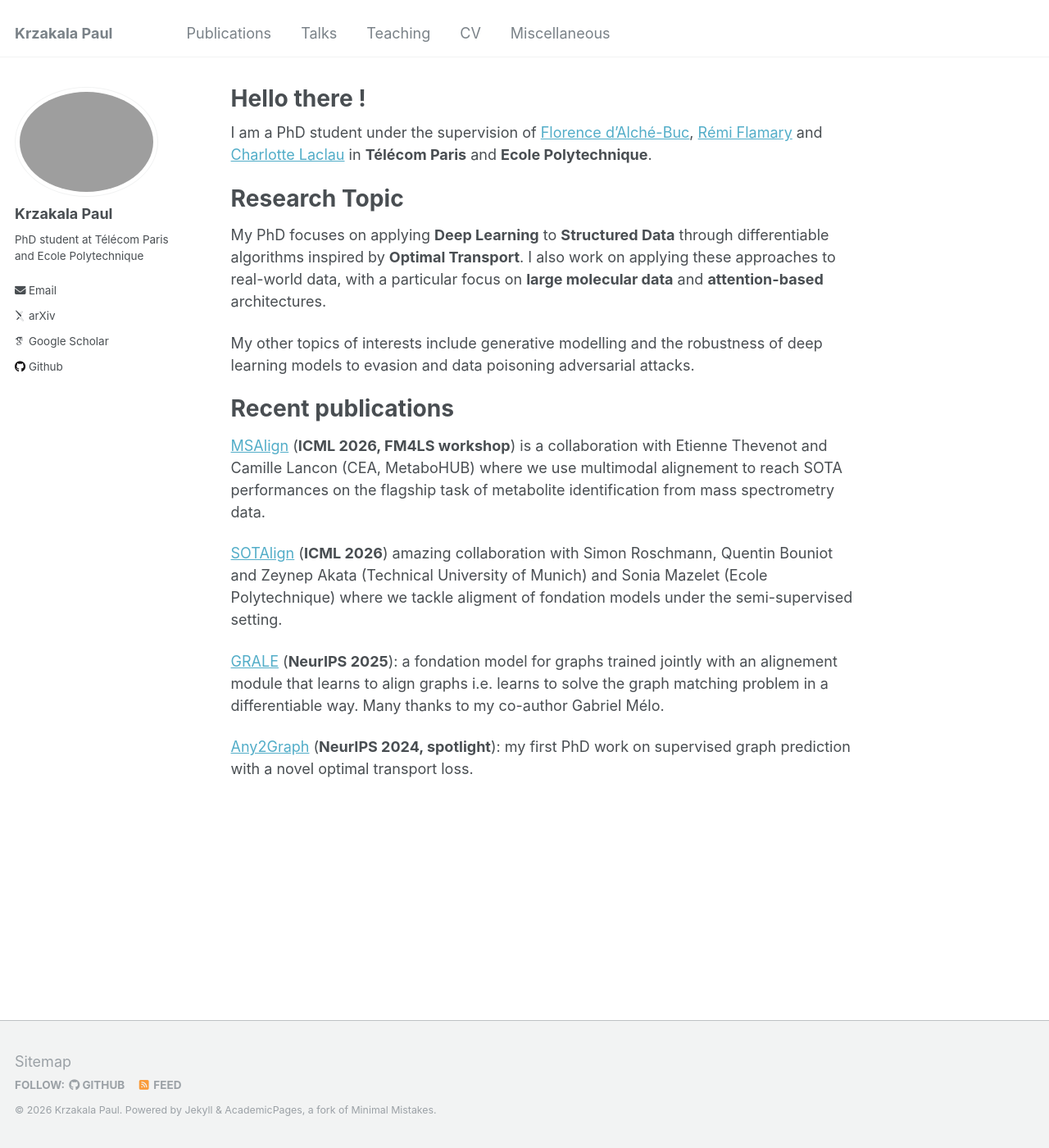
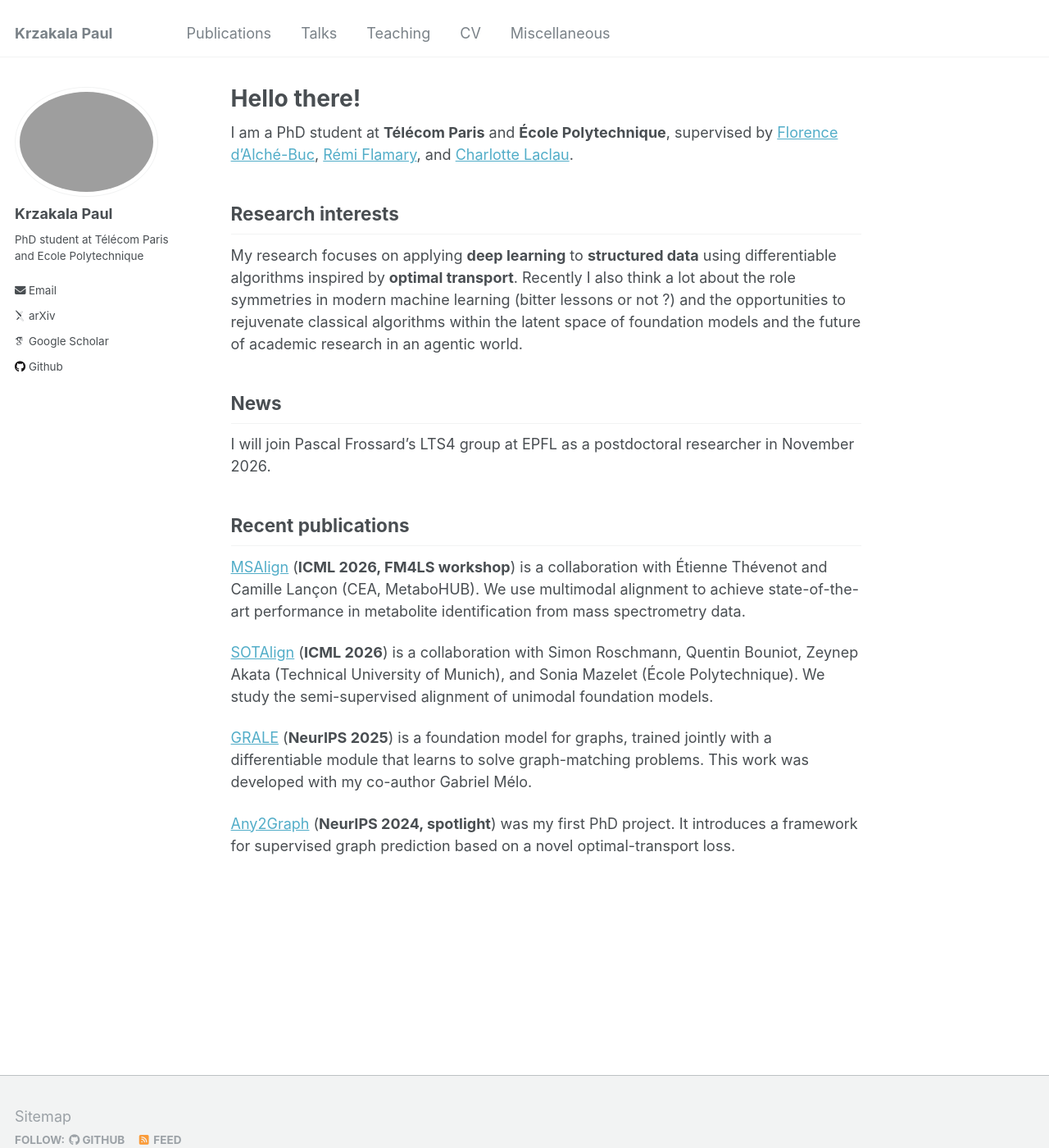
Before and after one commit to KrzakalaPaul/KrzakalaPaul.github.io, a Jekyll site: the page built from _pages/about.md, in a window 1280 px wide and 1400 px high. Shown: the whole window at 82% size. Built offline with Jekyll 4.4.1, drawn with Linux system fonts in a browser that asks for light colours; some web fonts are replaced.

Commit message:
update about

```diff
--- a/_pages/about.md
+++ b/_pages/about.md
@@ -1,28 +1,28 @@
 ---
 permalink: /
-title: "Hello there !"
+title: "Hello there!"
 author_profile: true
 redirect_from:
   - /about/
   - /about.html
 ---
 
-I am a PhD student under the supervision of [Florence d'Alché-Buc](https://perso.telecom-paristech.fr/fdalche/), [Rémi Flamary](https://remi.flamary.com) and [Charlotte Laclau](https://laclauc.github.io/) in **Télécom Paris** and **Ecole Polytechnique**.
+I am a PhD student at **Télécom Paris** and **École Polytechnique**, supervised by [Florence d'Alché-Buc](https://perso.telecom-paristech.fr/fdalche/), [Rémi Flamary](https://remi.flamary.com), and [Charlotte Laclau](https://laclauc.github.io/).
 
-Research Topic
-======
-My PhD focuses on applying **Deep Learning** to **Structured Data** through differentiable algorithms inspired by **Optimal Transport**.
-I also work on applying these approaches to real-world data, with a particular focus on **large molecular data** and **attention-based** architectures.
+## Research interests
 
-My other topics of interests include generative modelling and the robustness of deep learning models to evasion and data poisoning adversarial attacks.
+My research focuses on applying **deep learning** to **structured data** using differentiable algorithms inspired by **optimal transport**. Recently I also think a lot about the role symmetries in modern machine learning (bitter lessons or not ?) and the opportunities to rejuvenate classical algorithms within the latent space of foundation models and the future of academic research in an agentic world.
 
-Recent publications
-======
+## News
 
-[MSAlign](https://arxiv.org/pdf/2602.23353)  (**ICML 2026, FM4LS workshop**) is a collaboration with Etienne Thevenot and Camille Lancon (CEA, MetaboHUB) where we use multimodal alignement to reach SOTA performances on the flagship task of metabolite identification from mass spectrometry data.
+I will join Pascal Frossard's LTS4 group at EPFL as a postdoctoral researcher in November 2026.
 
-[SOTAlign](https://arxiv.org/pdf/2602.23353) (**ICML 2026**) amazing collaboration with Simon Roschmann, Quentin Bouniot and Zeynep Akata (Technical University of Munich) and Sonia Mazelet (Ecole Polytechnique) where we tackle aligment of fondation models under the semi-supervised setting.
+## Recent publications
 
-[GRALE](https://arxiv.org/abs/2505.22109) (**NeurIPS 2025**): a fondation model for graphs trained jointly with an alignement module that learns to align graphs i.e. learns to solve the graph matching problem in a differentiable way. Many thanks to my co-author Gabriel Mélo.
+[MSAlign](https://arxiv.org/abs/2605.19752) (**ICML 2026, FM4LS workshop**) is a collaboration with Étienne Thévenot and Camille Lançon (CEA, MetaboHUB). We use multimodal alignment to achieve state-of-the-art performance in metabolite identification from mass spectrometry data.
 
-[Any2Graph](https://proceedings.neurips.cc/paper_files/paper/2024/hash/b81a352c156ca123c30c740f147a4496-Abstract-Conference.html) (**NeurIPS 2024, spotlight**): my first PhD work on supervised graph prediction with a novel optimal transport loss.
+[SOTAlign](https://arxiv.org/abs/2602.23353) (**ICML 2026**) is a collaboration with Simon Roschmann, Quentin Bouniot, Zeynep Akata (Technical University of Munich), and Sonia Mazelet (École Polytechnique). We study the semi-supervised alignment of unimodal foundation models.
+
+[GRALE](https://arxiv.org/abs/2505.22109) (**NeurIPS 2025**) is a foundation model for graphs, trained jointly with a differentiable module that learns to solve graph-matching problems. This work was developed with my co-author Gabriel Mélo.
+
+[Any2Graph](https://proceedings.neurips.cc/paper_files/paper/2024/hash/b81a352c156ca123c30c740f147a4496-Abstract-Conference.html) (**NeurIPS 2024, spotlight**) was my first PhD project. It introduces a framework for supervised graph prediction based on a novel optimal-transport loss.
```
Also changed, not shown: _publications/2.md (+1 -1 lines), _publications/3.md (+1 -1 lines), _publications/4.md (+1 -1 lines), _publications/5.md (+1 -1 lines).
